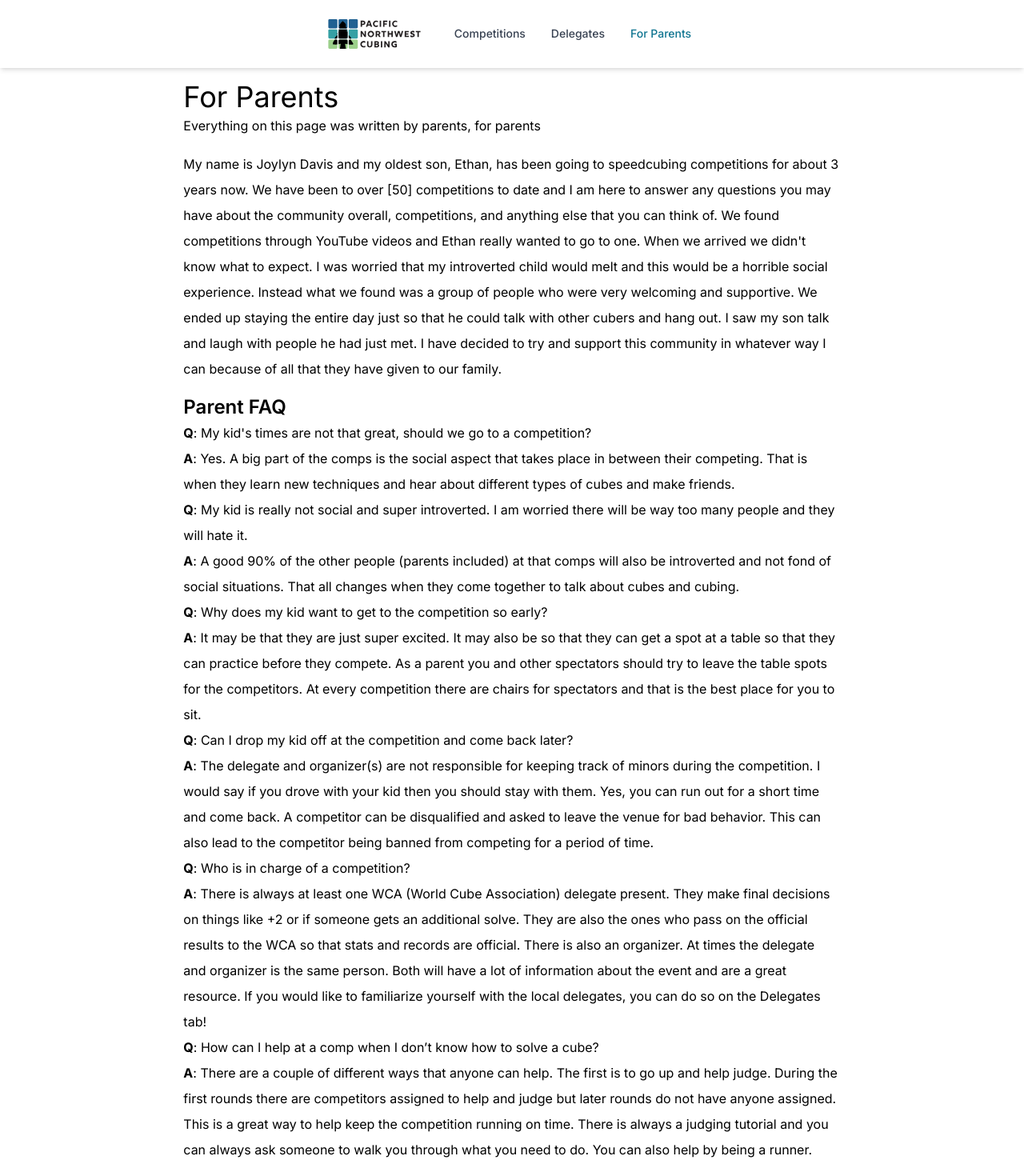
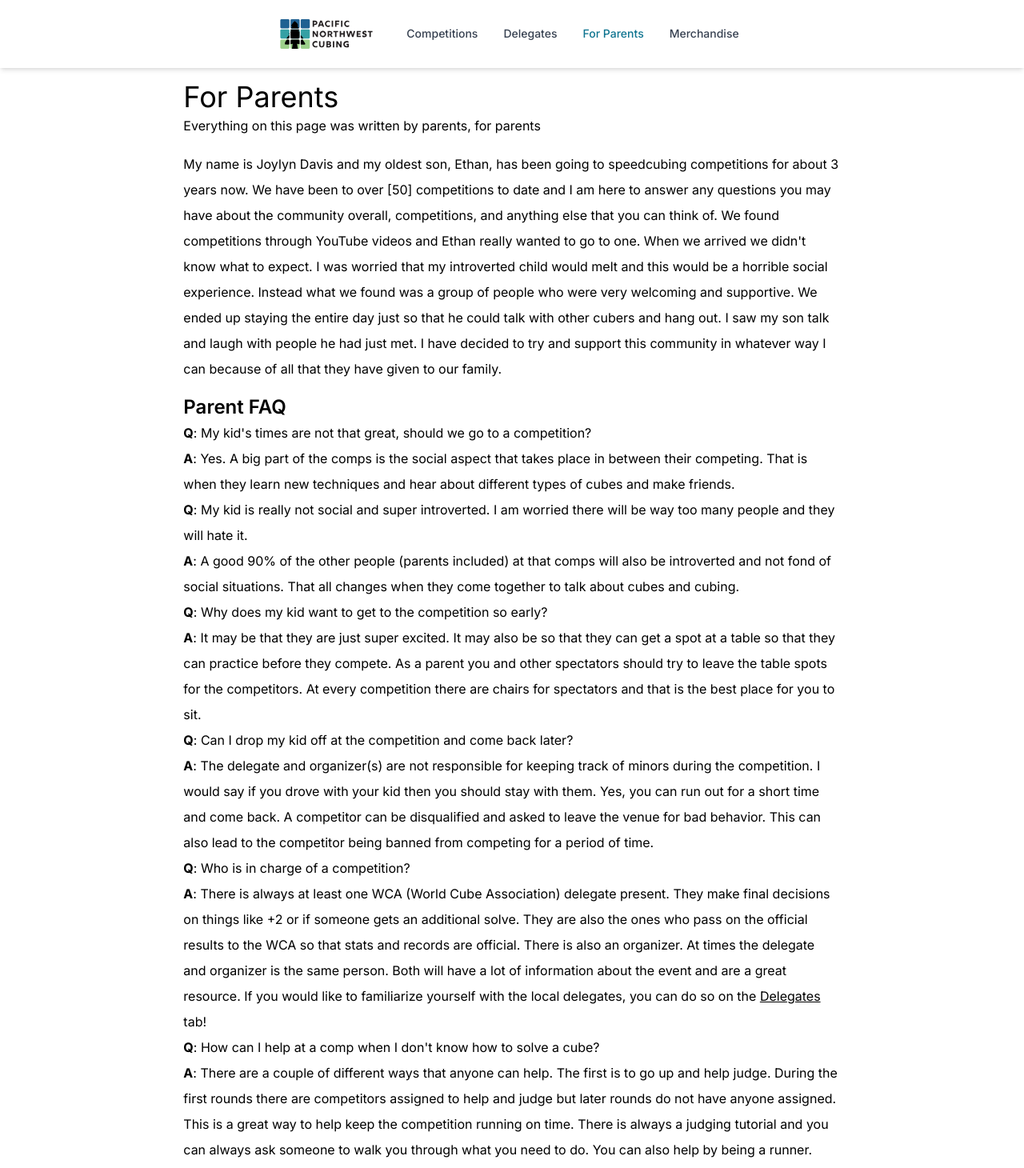
Before and after one commit to coder13/pnwcubing.com, a Next.js app: page /for-parents in a window 1280 px wide. Shown: the top 1460 px of the page at 80% size. Built offline with nearby package versions, Linux system fonts and the light colour scheme.

Commit message:
Various style changes

```diff
--- a/src/app/for-parents/page.tsx
+++ b/src/app/for-parents/page.tsx
@@ -1,3 +1,5 @@
+import Link from "next/link";
+
 export default function Delegates() {
   return (
     <main className="flex justify-center flex-1">
@@ -81,13 +83,16 @@ export default function Delegates() {
             official. There is also an organizer. At times the delegate and
             organizer is the same person. Both will have a lot of information
             about the event and are a great resource. If you would like to
-            familiarize yourself with the local delegates, you can do so on the
-            Delegates tab!
+            familiarize yourself with the local delegates, you can do so on the{" "}
+            <Link href="/delegates" className="underline">
+              Delegates
+            </Link>{" "}
+            tab!
           </p>
 
           <p>
-            <b>Q</b>: How can I help at a comp when I don’t know how to solve a
-            cube?
+            <b>Q</b>: How can I help at a comp when I don&apos;t know how to
+            solve a cube?
           </p>
           <p>
             <b>A</b>: There are a couple of different ways that anyone can help.
--- a/src/app/loading.tsx
+++ b/src/app/loading.tsx
@@ -1,3 +1,7 @@
 export default function Loading() {
-  return <p>Loading...</p>;
+  return (
+    <div className="h-full">
+      <p>Loading...</p>
+    </div>
+  );
 }
--- a/src/components/Layout/Header/Header.tsx
+++ b/src/components/Layout/Header/Header.tsx
@@ -17,6 +17,11 @@ const navItems = [
   {
     href: "/for-parents",
     title: "For Parents",
+  },
+  {
+    href: "https://merch.pnwcubing.com/",
+    title: "Merchandise",
+    openInNewTab: true,
   },
 ];
 
@@ -42,6 +47,7 @@ export function Header() {
             active={pathname === nav.href}
             key={nav.href}
             href={nav.href}
+            target={nav.openInNewTab ? "_blank" : undefined}
           >
             <p>{nav.title}</p>
           </Navbar.Link>
```
